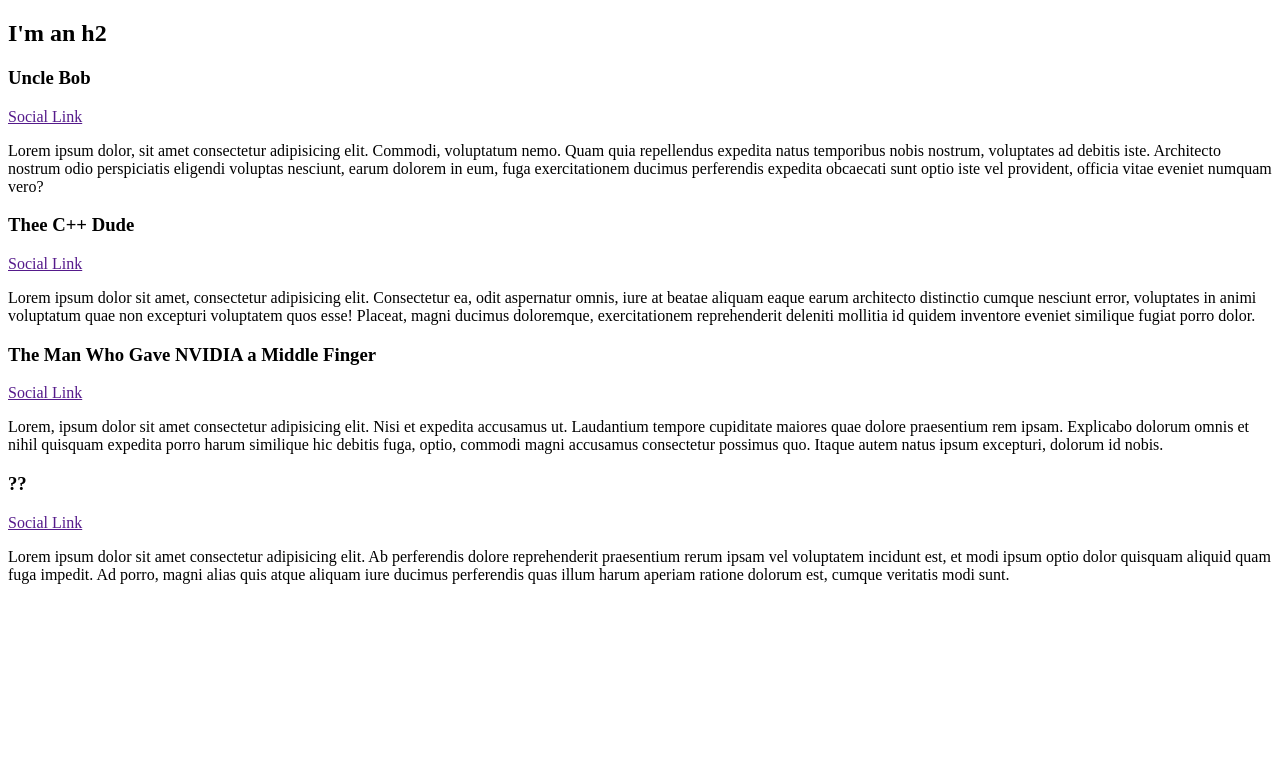
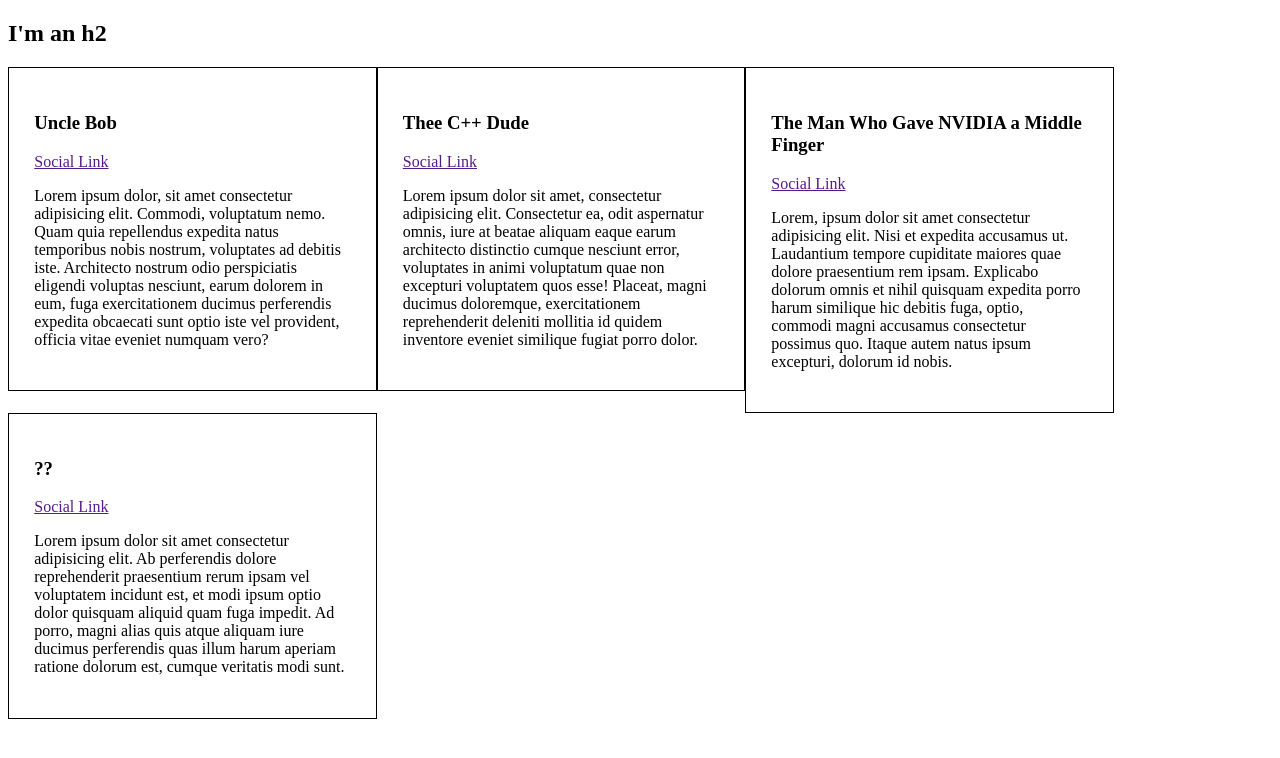
Before and after one commit to christiandiloy/intermediate-css, a plain HTML site: page index.html in a window 1280 px wide. Drawn offline with Linux system fonts and the light colour scheme.

Commit message:
Changed style.css

```diff
--- a/css/style.css
+++ b/css/style.css
@@ -1,15 +1,7 @@
-.test-box {
-    background: #9db6dd;
-    margin: 50px;
-    width: 200px;
+.bio-box {
+    border: 1px solid black;
+    float: left;
+    font-size: 1rem;
+    padding: 2%;
+    width: 25%;
 }
-
-.test-box-nosizing {
-    border: 10px solid #000;
-    padding: 40px;
-}
-
-.test-box-sizing {
-    box-sizing: border-box;
-    width: auto;
-}
```
